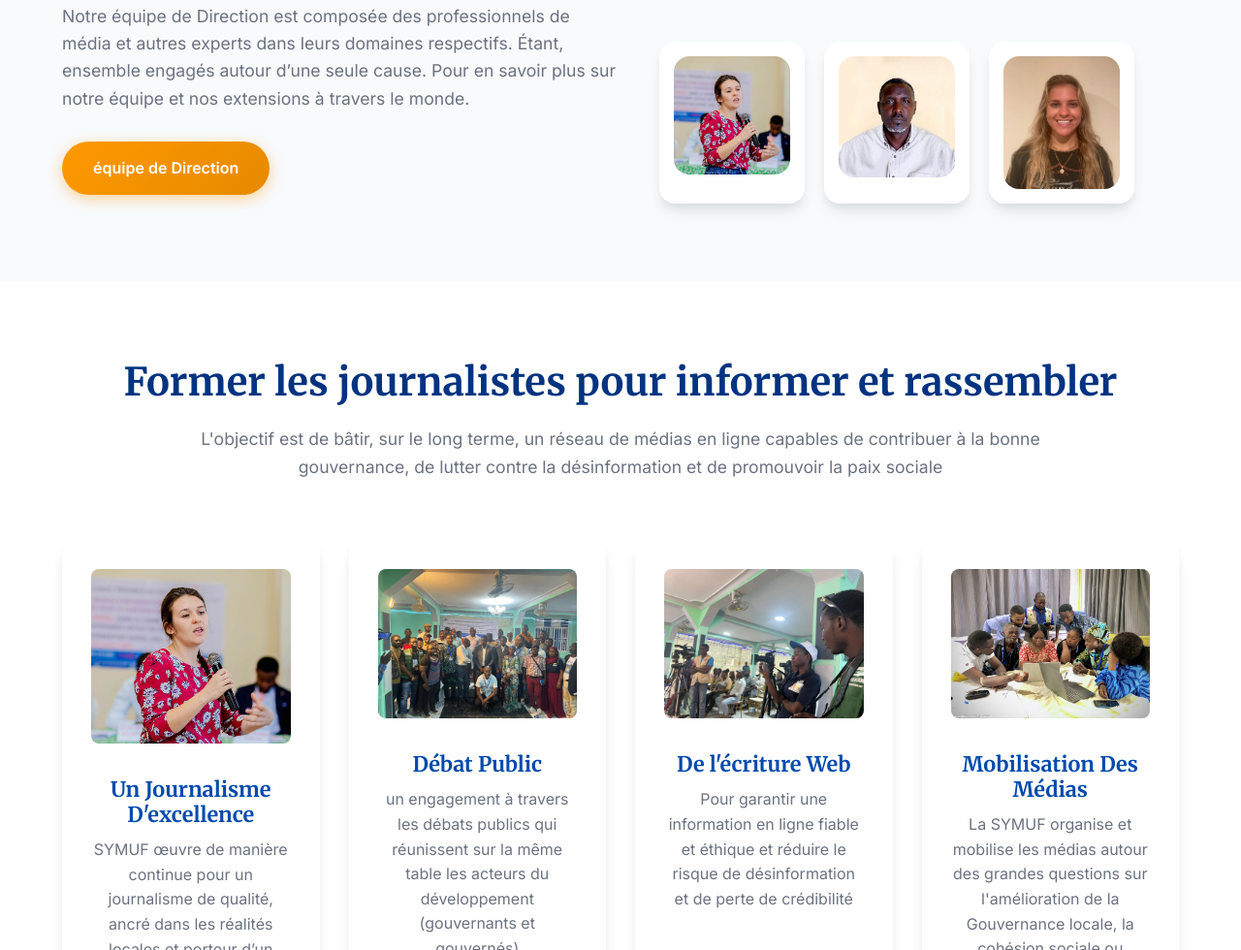
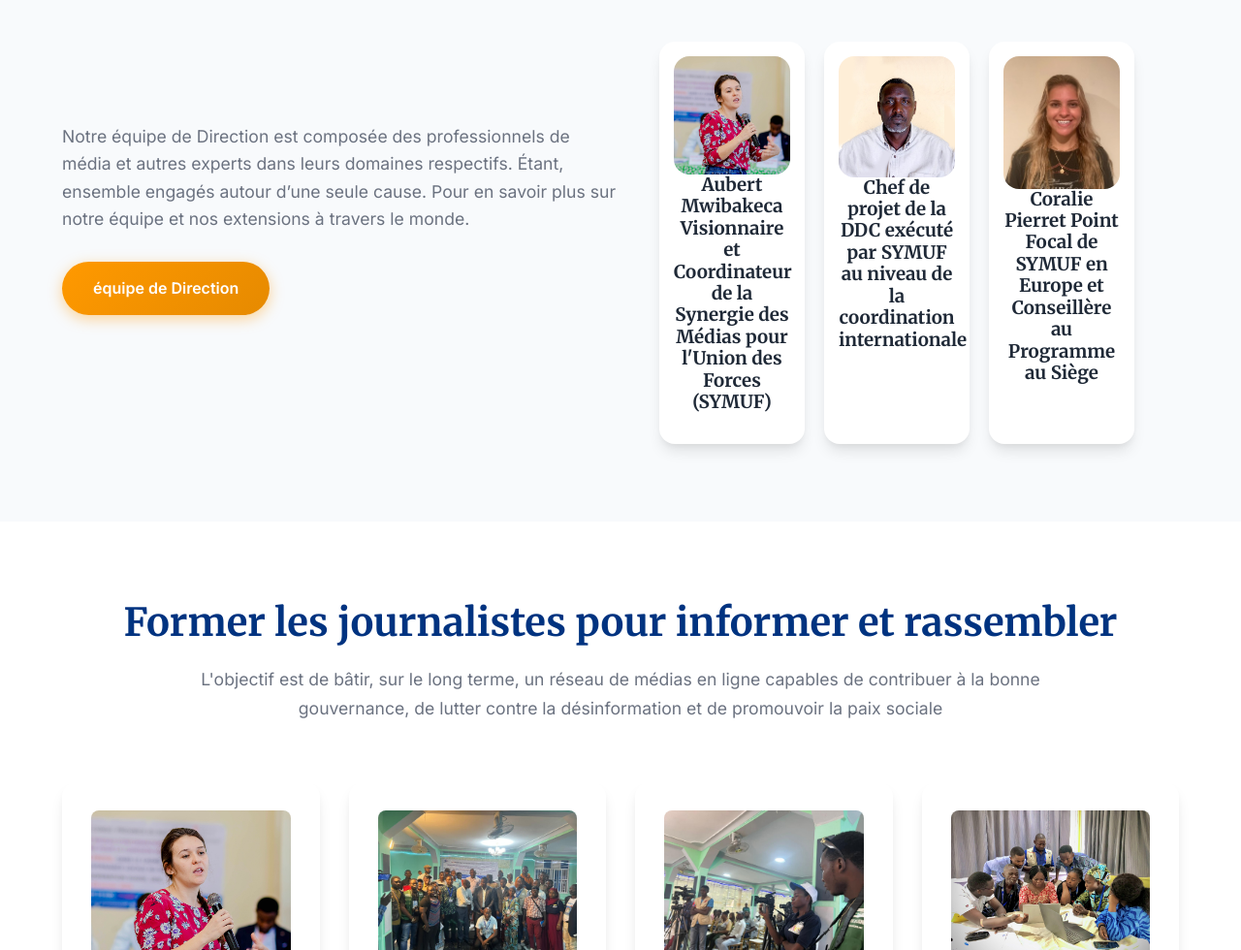
Before and after one commit to BILLmweze780/symuf, a plain HTML site: page index.html in a window 1280 px wide. Shown: the part 826-1806 px from the top of the page at 97% size. Drawn offline with Linux system fonts and the light colour scheme.

Commit message:
Fix HTML structure and update team member details

```diff
--- a/index.html
+++ b/index.html
@@ -78,16 +78,22 @@
 
                             <div class="team-member animate-on-scroll">
                                 <img src="image 3.jpg">
+                                <h3>Aubert Mwibakeca
+Visionnaire et Coordinateur de la Synergie des Médias pour l'Union des Forces (SYMUF)</h3>
 
                             </div>
 
                             <div class="team-member animate-on-scroll delay-100">
                                 <img src="PAPA-FRANCIS.jpg" >
+                                <h3>Chef de projet de la DDC exécuté par SYMUF au niveau de la coordination internationale</h3>
 
                             </div>
 
                             <div class="team-member animate-on-scroll delay-200">
                                 <img src="jacey.jpg">
+                                <h3> Coralie Pierret
+Point Focal de SYMUF en Europe et Conseillère au Programme au Siège
+</h3>
 
                             </div>
 
@@ -188,4 +194,5 @@
     </footer>
     <script src="main.js"></script>
 </body>
+
 </html>
```
